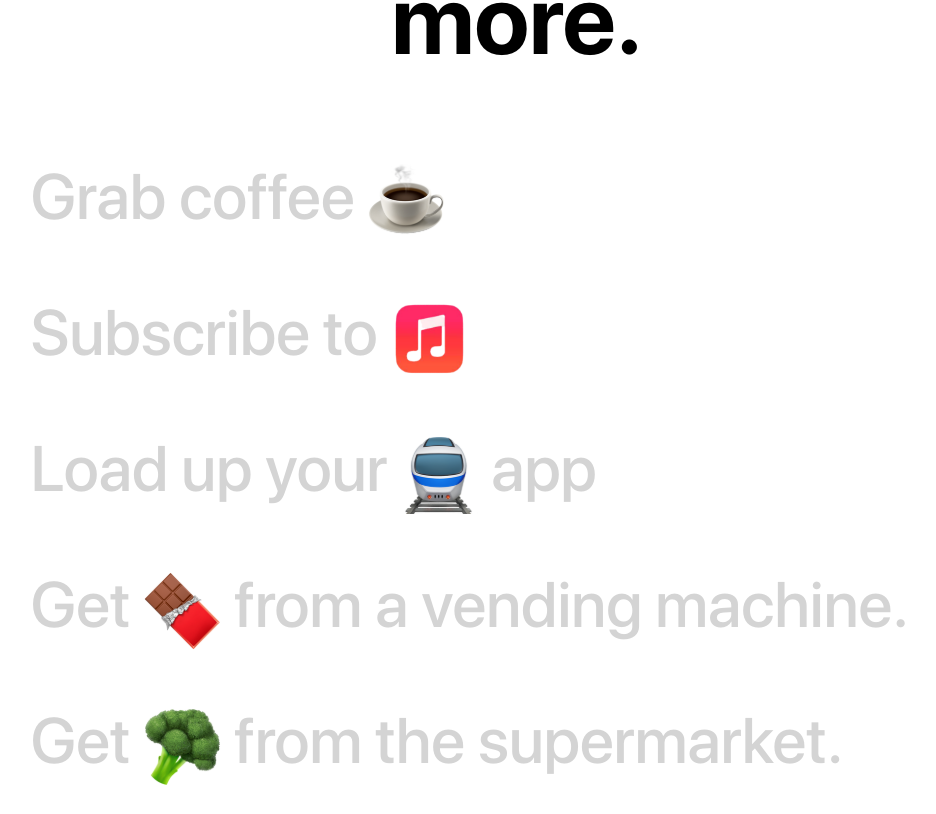
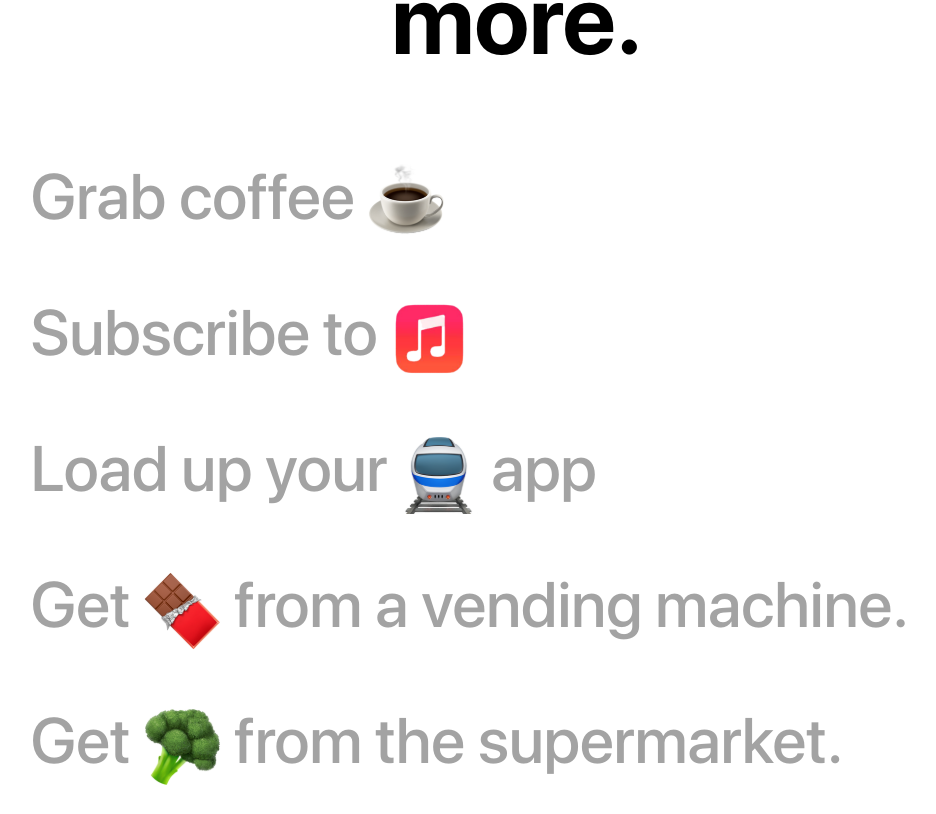
Before and after one commit to TundeAdekoya/apple-pay-plus, a React (Create React App) app: page / in a window 1280 px wide. Shown: the part 6146-6960 px from the top of the page, without its empty margins (123-1059 px from the left). Built offline with nearby package versions, Linux system fonts and the light colour scheme.

Commit message:
development phase 2 completed

```diff
--- a/src/Css/WhatItDoesAndMore.css
+++ b/src/Css/WhatItDoesAndMore.css
@@ -17,7 +17,7 @@
 
 .WhatItDoesAndMore-content p{
     font-size: 64px;
-    color: var(--neutral300);
+    color: var(--neutral400);
 }
 
 .whatitdoesandmore-img{
```
